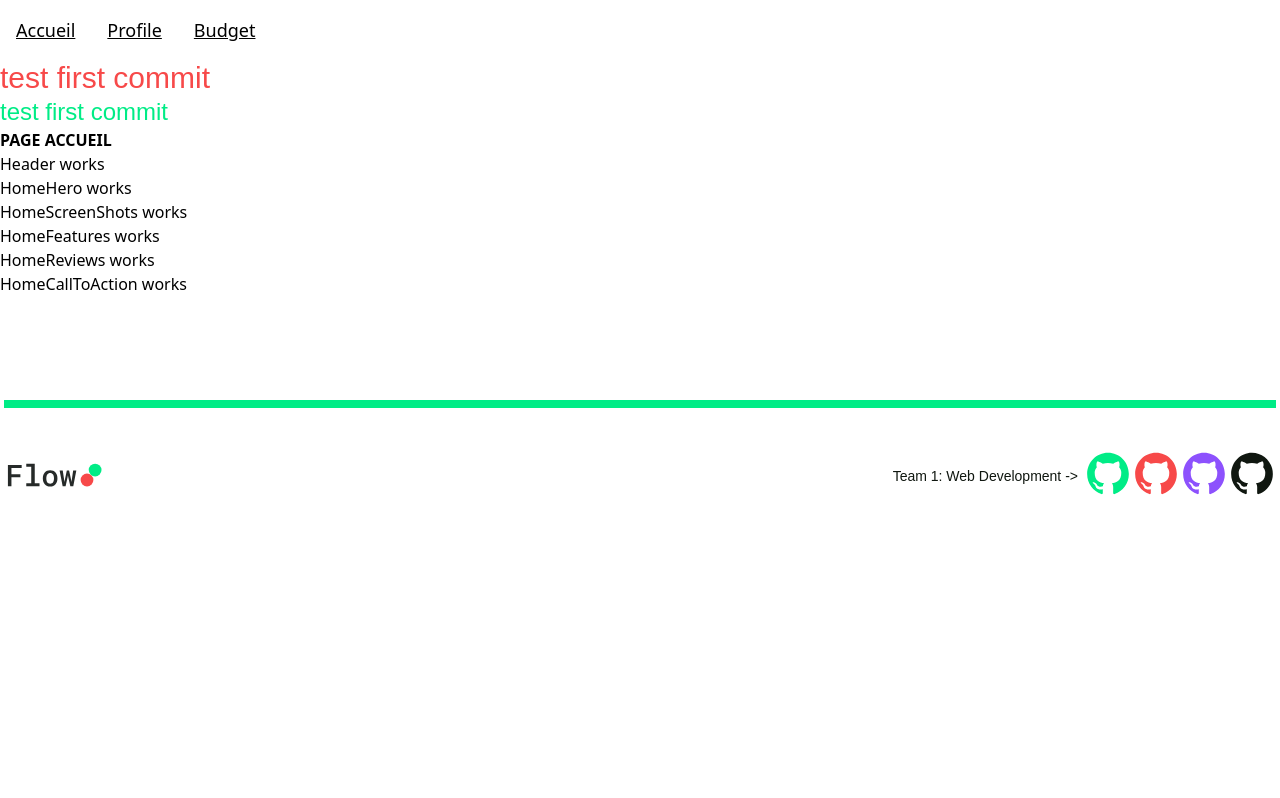
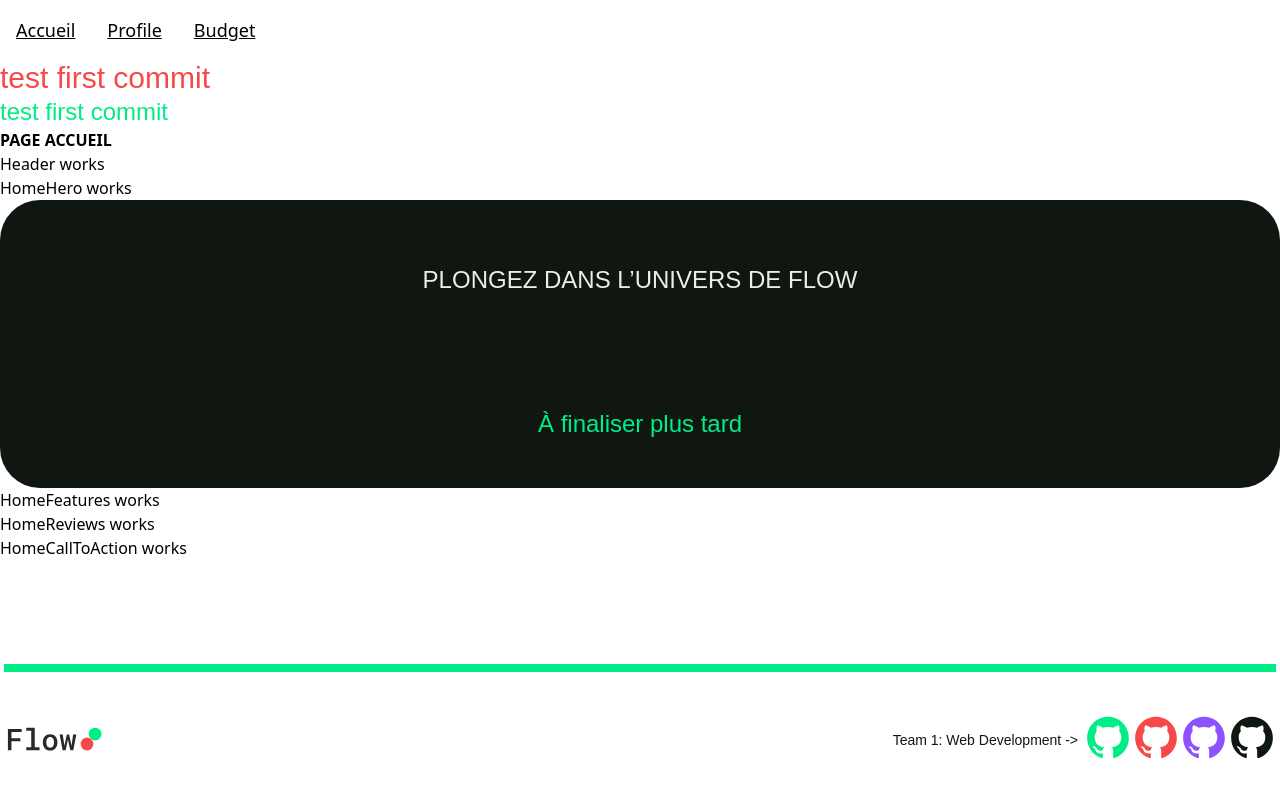
Before and after one commit to Big-pun/projet-synthese, a Vue app: page /accueil in a window 1280 px wide. Shown: the top 798 px of the page. Built offline with nearby package versions, Linux system fonts and the light colour scheme.

Commit message:
Add the screenshot section - empty for now

```diff
--- a/src/components/home/HomeScreenShots.vue
+++ b/src/components/home/HomeScreenShots.vue
@@ -2,7 +2,10 @@
 </script>
 
 <template>
-  <p>HomeScreenShots works</p>
+  <section class="bg-black rounded-[40px]">
+    <h2 class="text-center pt-16 pb-12 uppercase text-dark-gray">Plongez dans l’univers de Flow</h2>
+    <h2 class="text-center pt-16 pb-12">À finaliser plus tard</h2>
+  </section>
 </template>
 
 <style></style>
```
